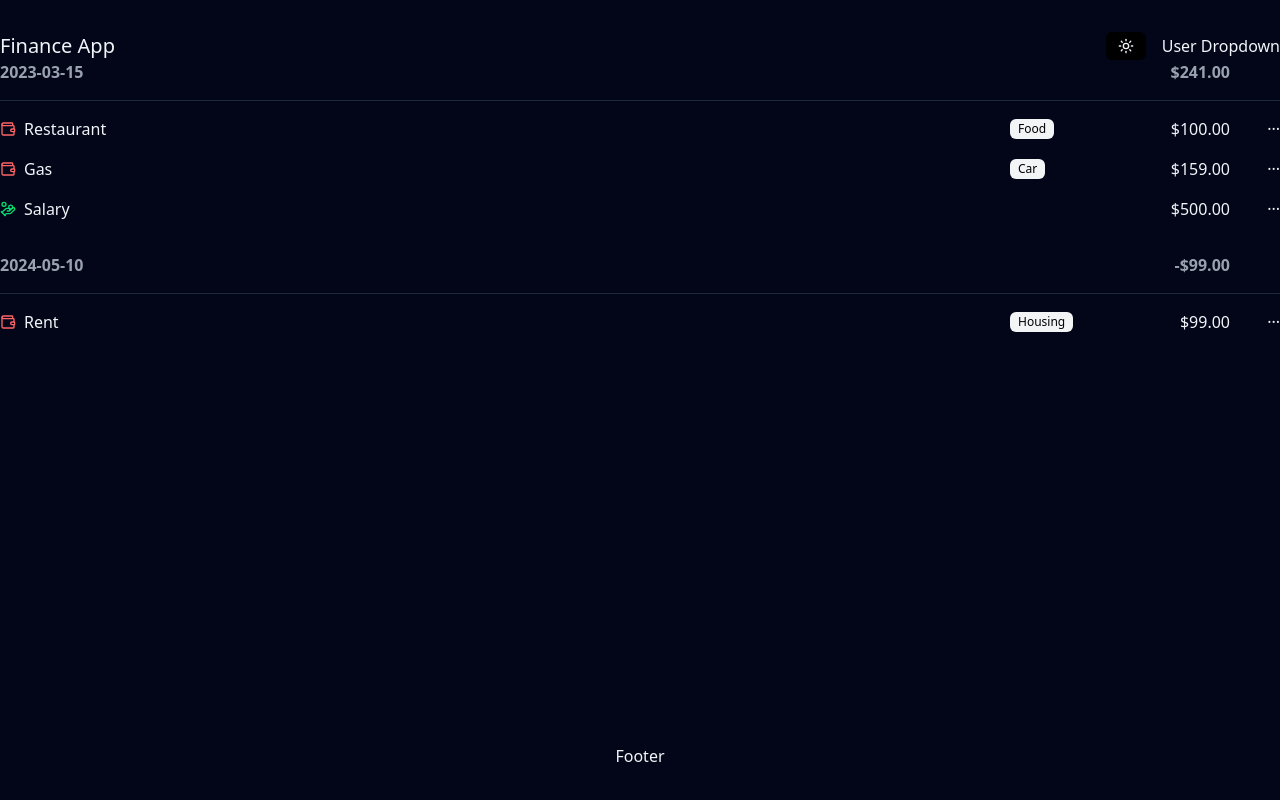
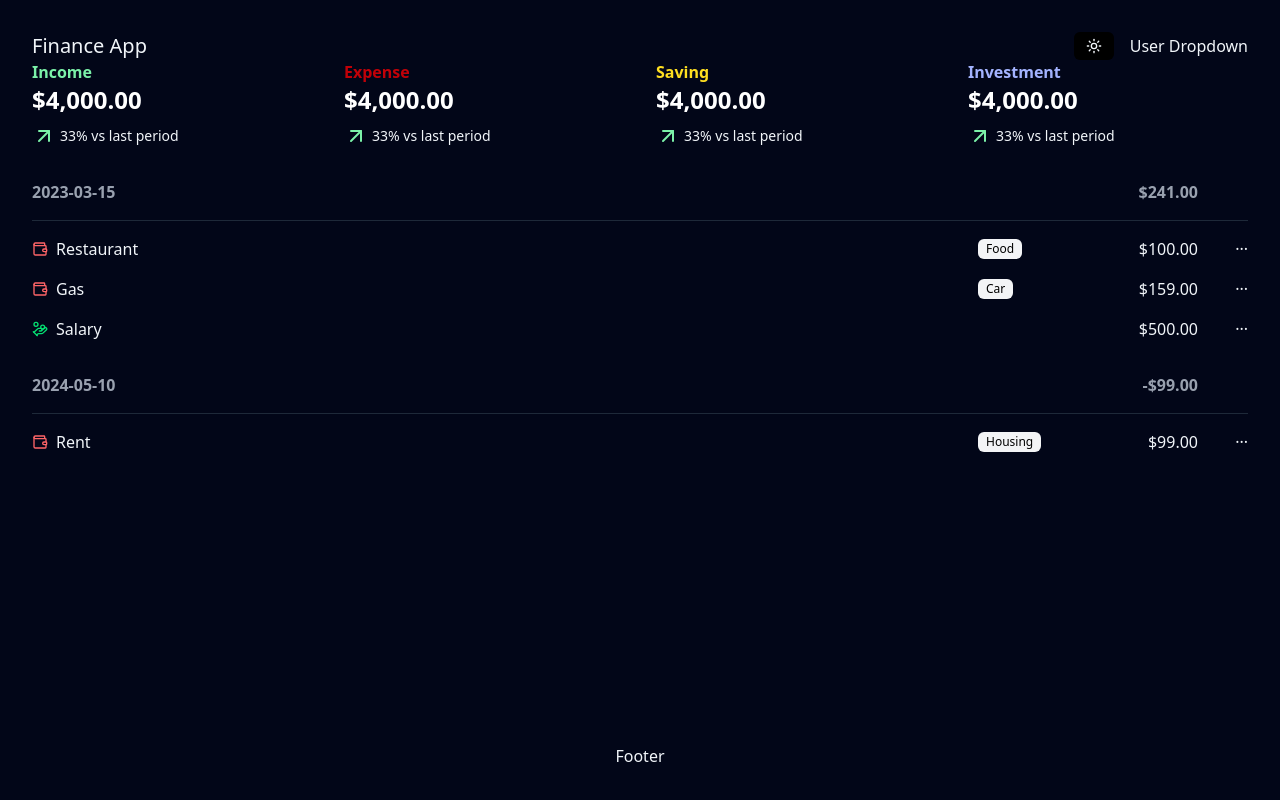
Before and after one commit to lukeckk/Wiser, a Next.js app: page /dashboard in a window 1280 px wide. Built offline with nearby package versions, Linux system fonts and the light colour scheme; no server answers; data requests are answered from the project's data file.

Commit message:
configured trend-fetch.js to fetch trend from db.json

```diff
--- a/app/dashboard/page.js
+++ b/app/dashboard/page.js
@@ -1,10 +1,25 @@
 import TransactionList from "@/components/transaction-list"
 import { Suspense } from "react"
 import TransactionListFallback from "@/components/transaction-list-fallback"
+import TrendFetch from "@/components/trend-fetch"
 
 export default function Dashboard() {
   return (
     <>
+      <section className="mb-8 grid grid-cols-2 lg:grid-cols-4 gap-8">
+        <Suspense>
+          <TrendFetch type="Income" />
+        </Suspense>
+        <Suspense>
+          <TrendFetch type="Expense" />
+        </Suspense>
+        <Suspense>
+          <TrendFetch type="Saving" />
+        </Suspense>
+        <Suspense>
+          <TrendFetch type="Investment" />
+        </Suspense>
+      </section>
       <Suspense fallback={<TransactionListFallback />}>
         <TransactionList />
       </Suspense>
--- a/app/layout.js
+++ b/app/layout.js
@@ -24,7 +24,7 @@ export default async function RootLayout({ children }) {
   return (
     <html lang="en" className={theme}>
       <body
-        className={`${geistSans.variable} ${geistMono.variable} antialiased min-h-screen flex flex-col`}
+        className={`${geistSans.variable} ${geistMono.variable} antialiased min-h-screen flex flex-col px-8`}
       >
         <Providers>
           {children}
--- /dev/null
+++ b/components/trend-fetch.js
@@ -0,0 +1,8 @@
+import Trend from "./trend"
+
+export default async function TrendFetch({ type }) {
+  const response = await fetch(`http://localhost:3003/trends/${type}`)
+  // destruturing applied below, works the same as response.amount, response.prevAmount
+  const { amount, prevAmount } = await response.json()
+  return <Trend type={type} amount={amount} prevAmount={prevAmount} />
+}
--- a/db.json
+++ b/db.json
@@ -32,5 +32,27 @@
       "category": "Housing",
       "created_at": "2024-05-10T23:00:00"
     }
+  ],
+  "trends": [
+    {
+      "id": "Income",
+      "amount": 4000,
+      "prevAmount": 3000
+    },
+    {
+      "id": "Expense",
+      "amount": 4000,
+      "prevAmount": 3000
+    },
+    {
+      "id": "Saving",
+      "amount": 4000,
+      "prevAmount": 3000
+    },
+    {
+      "id": "Investment",
+      "amount": 4000,
+      "prevAmount": 3000
+    }
   ]
 }
```
